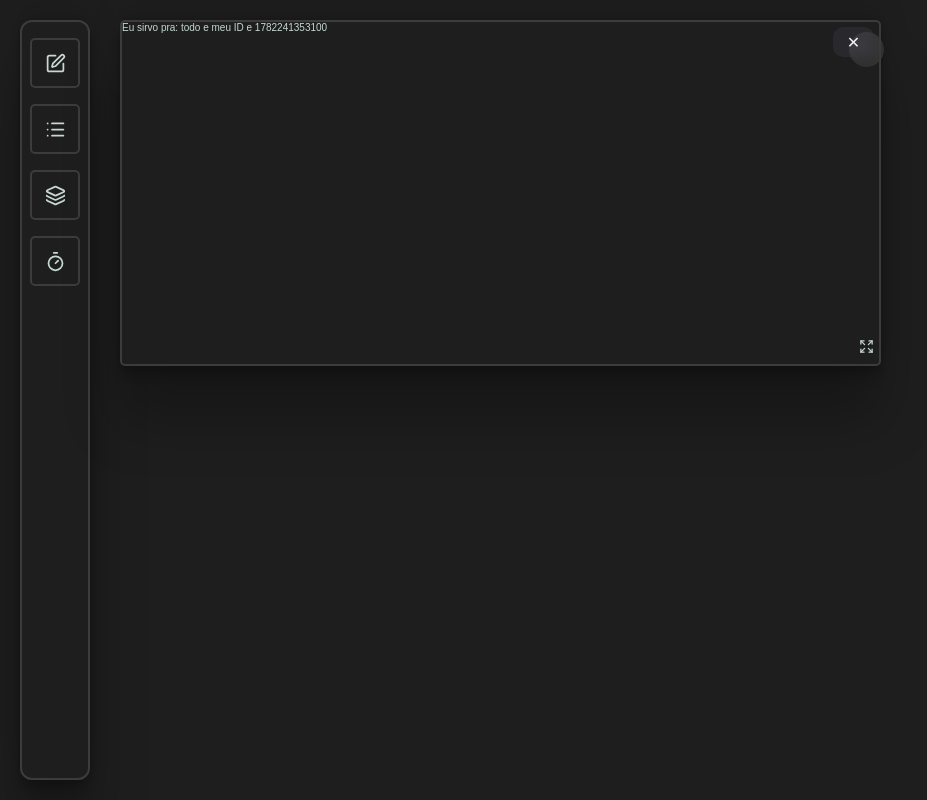
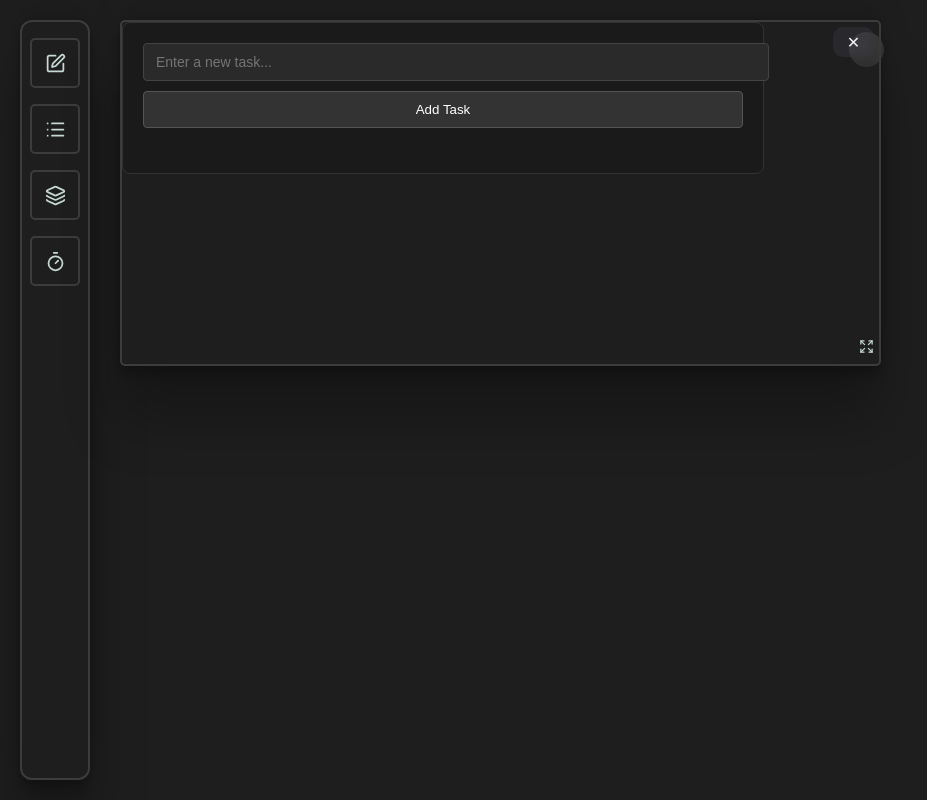
Before and after one commit to augsue/swyss, a React (Vite) app: page / in a window 1280 px wide. Both pictures are taken after a click on the button 55 px from the left and 129 px from the top of the page. Shown: the whole page, without its empty margins (0-927 px from the left). Built offline with nearby package versions, Linux system fonts and the light colour scheme.

Commit message:
To-do list

```diff
--- a/src/components/Block.jsx
+++ b/src/components/Block.jsx
@@ -1,5 +1,6 @@
 import { AArrowUp, AArrowDown } from "lucide-react";
 import { useState } from "react";
+import ToDoList  from "./ToDoList";
 
 const Block = ({ id, type, content, onChange, onRemove }) => {
   const [fontSize, setFontSize] = useState(14);
@@ -19,12 +20,21 @@ const Block = ({ id, type, content, onChange, onRemove }) => {
           <button
             className="font-button a-down"
             onClick={() => setFontSize((f) => Math.max(8, f - 2))}
-          ><AArrowDown /></button>
+          >
+            <AArrowDown />
+          </button>
           <button
             className="font-button a-up"
             onClick={() => setFontSize((f) => Math.min(40, f + 2))}
-          ><AArrowUp /></button>
+          >
+            <AArrowUp />
+          </button>
         </div>
+      );
+    }
+    if (type === "todo") {
+      return (
+        <div> <ToDoList /> </div>
       );
     }
 
--- a/src/ForLater/ToDoList.jsx
+++ b/src/components/ToDoList.jsx
@@ -43,7 +43,6 @@ function ToDoList() {
 
   return (
     <div className="to-do-list">
-      <h1>To-Do-List</h1>
 
       <div>
         <input
--- a/src/styles/global.css
+++ b/src/styles/global.css
@@ -5,7 +5,7 @@ body {
   font-size: 10px;
   margin: 0;
   width: 100%;
-  height:100%;
+  height: 100%;
 }
 .sidebar {
   width: 70px;
@@ -29,9 +29,6 @@ body {
     rgba(0, 0, 0, 0.12) 0px 4px 6px,
     rgba(0, 0, 0, 0.17) 0px 12px 13px,
     rgba(0, 0, 0, 0.09) 0px -3px 5px;
-}
-.sidebar:hover {
-   border-color: #424242;
 }
 .button-tool {
   width: 50px;
@@ -189,3 +186,99 @@ body {
 .a-up {
   bottom: 60px;
 }
+.to-do-list {
+  display: flex;
+  flex-direction: column;
+  background: #1a1a1a;
+  border: 1px solid #333;
+  padding: 20px;
+  border-radius: 8px;
+  max-width: 600px;
+  color: #fff;
+  width: 100%;
+  height: 100%;
+}
+
+.to-do-list input {
+  background: #2a2a2a;
+  border: 1px solid #444;
+  color: #fff;
+  padding: 10px 12px;
+  border-radius: 4px;
+  width: 100%;
+  font-size: 14px;
+  margin-bottom: 10px;
+}
+
+.to-do-list input:focus {
+  outline: none;
+  border-color: #666;
+}
+
+.add-button {
+  background: #333;
+  border: 1px solid #555;
+  color: #fff;
+  padding: 10px 20px;
+  border-radius: 4px;
+  cursor: pointer;
+  width: 100%;
+}
+
+.add-button:hover {
+  background: #444;
+}
+
+.to-do-list ol {
+  max-height: 400px;
+  overflow-y: auto;
+  list-style: none;
+  padding: 0;
+  margin-top: 15px;
+  max-height: calc(100% - 200px);
+}
+
+.to-do-list li {
+  position: relative;
+  display: flex;
+  align-items: center;
+  gap: 10px;
+  padding: 12px;
+  background: #2a2a2a;
+  border: 1px solid #333;
+  border-radius: 4px;
+  margin-bottom: 8px;
+  justify-content: space-between;
+}
+
+.text {
+  flex: 1;
+  word-break: break-word;
+}
+
+.delete-button,
+.move-button {
+  background: #333;
+  border: 1px solid #555;
+  color: #fff;
+  padding: 6px 10px;
+  border-radius: 4px;
+  cursor: pointer;
+  font-size: 12px;
+}
+
+.delete-button:hover,
+.move-button:hover {
+  background: #444;
+}
+.delete-button {
+  right: 10px;
+}
+
+.move-button:nth-of-type(1) {
+  right: 80px;
+}
+
+.move-button:nth-of-type(2) {
+  right: 45px;
+}
```
